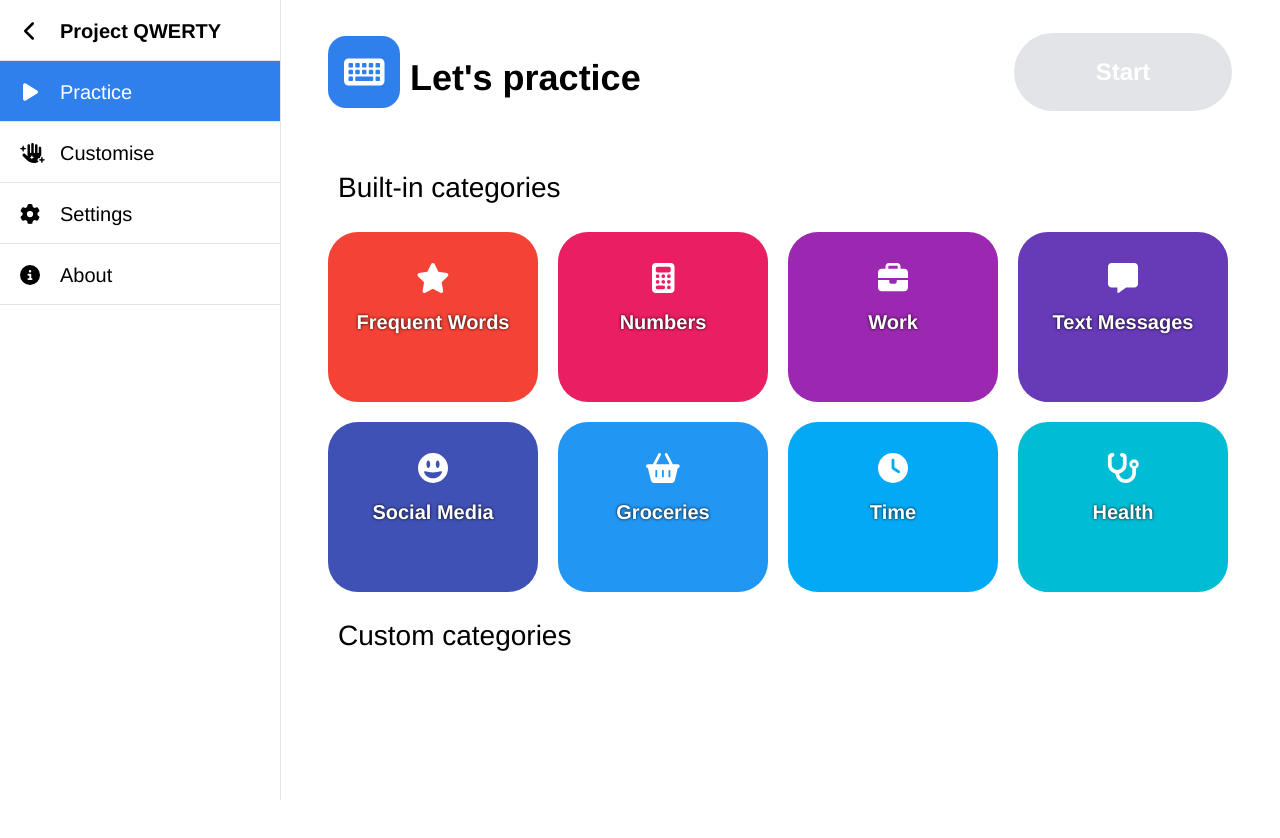
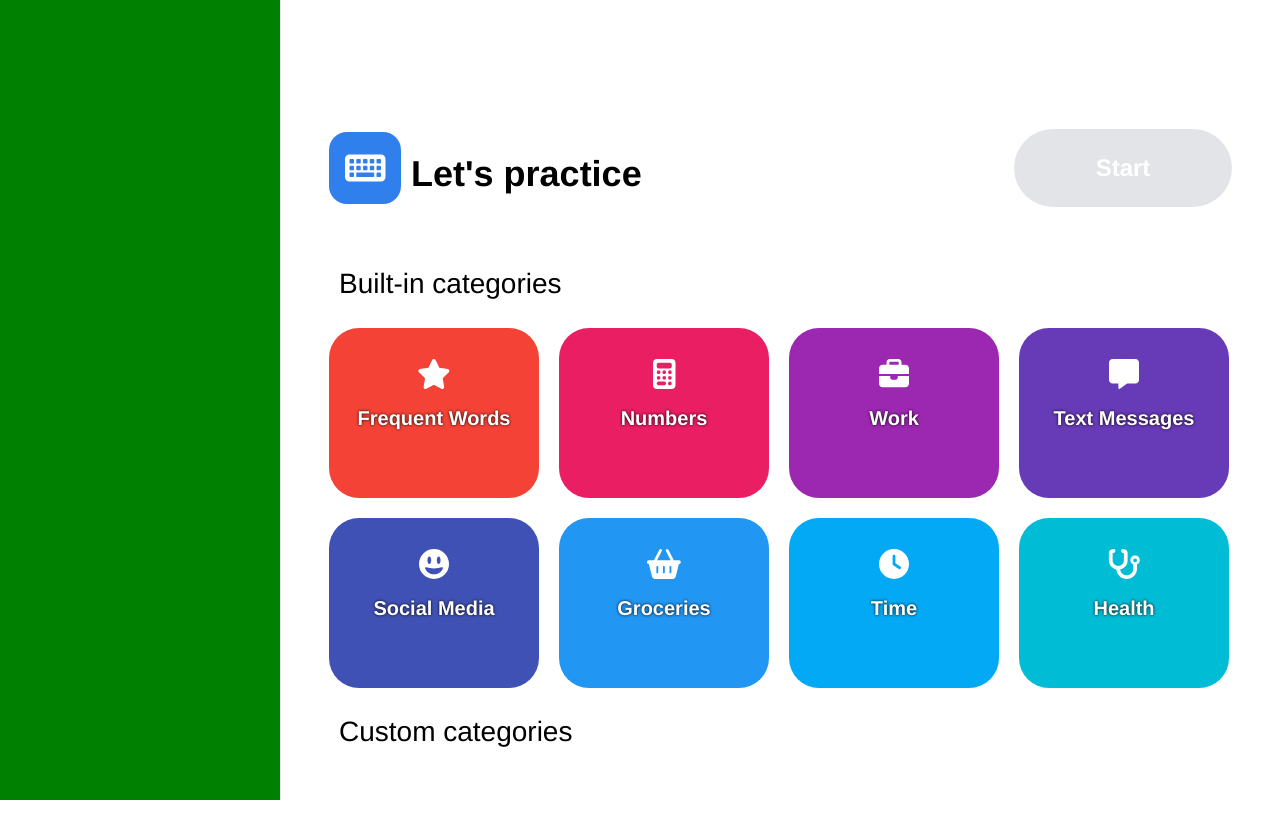
Before and after one commit to project-qwerty/project-qwerty, a Vue app: page /select-categories in a window 1280 px wide. Shown: the top 838 px of the page. Before the commit the page ends 800 px from the top, so only its background shows below. Built offline with nearby package versions, Linux system fonts and the light colour scheme.

Commit message:
WIP mobile nav before window resize detection

```diff
--- a/src/assets/css/global.css
+++ b/src/assets/css/global.css
@@ -40,9 +40,13 @@ html, body, #app {
 
 body {
   margin: 0;
-
   /* disable double-tap zoom */
   touch-action: manipulation;
+}
+
+a {
+  text-decoration: none;
+  color: inherit;
 }
 
 button {
@@ -64,6 +68,17 @@ button {
 
 /* global classes */
 
+.page-content {
+  margin-top: 6rem;
+  z-index: 1;
+}
+
+.page-layout {
+  display: flex;
+  flex-direction: column;
+  z-index: 0;
+}
+
 .qwerty-text-input {
   /* this makes width: 100% work correctly with the padding */
   box-sizing: border-box;
@@ -73,3 +88,13 @@ button {
   border: solid 2px var(--faint-colour);
   border-radius: 0.5em;
 }
+
+@media (min-width: 1024px) {
+  .page-content {
+    padding: 0 48px 96px 48px;
+  }
+
+  .page-layout {
+    flex-direction: row;
+  }
+}
--- /dev/null
+++ b/src/components/Nav.vue
@@ -0,0 +1,157 @@
+<template>
+  <div class="nav-container">
+    <div class="mobile-menu-toggle">
+      <button class="show-menu" v-if="showMenu" @click="showMenu = false">
+        <font-awesome-icon class="toggle-icon" icon="xmark" />
+      </button>
+      <button class="hide-menu" v-if="!showMenu" @click="showMenu = true">
+        <font-awesome-icon class="toggle-icon" icon="bars" />
+      </button>
+    </div>
+    <nav v-if="showMenu">
+      <router-link
+          @click="showMenu = false"
+          v-for="button in navLinks" :key="button.path"
+          :to="button.path">
+        <RowButton
+            :text="button.text"
+            :icon="button.icon"
+            :bold="button.bold"
+            :active="$route.path.startsWith(button.path) && button.path !== '/'" />
+      </router-link>
+    </nav>
+  </div>
+</template>
+
+
+<script>
+  import RowButton from '@/components/RowButton.vue';
+
+  export default {
+    components: {
+      RowButton,
+    },
+    data() {
+      return {
+        navLinks: [
+          { path: '/',                  text: 'Project QWERTY', icon: 'house',         bold: true,  },
+          { path: '/select-categories', text: 'Practice',       icon: 'play',          bold: false, },
+          { path: '/custom-categories', text: 'Customise',      icon: 'hand-sparkles', bold: false, },
+          { path: '/settings',          text: 'Settings',       icon: 'gear',          bold: false, },
+          { path: '/about',             text: 'About',          icon: 'circle-info',   bold: false, },
+        ],
+        showMenu: false,
+      }
+    },
+  }
+</script>
+
+
+<style>
+
+  nav {
+    display: flex;
+    flex-direction: column;
+    margin-top: 4rem;
+    overflow-y: hidden;
+  }
+
+  nav a {
+    border-bottom: solid 1px var(--faint-colour);
+    font-size: 20px;
+  }
+
+  nav a:first-of-type {
+    font-weight: bold;
+  }
+
+  .hide-menu {
+    font-size: 2rem;
+  }
+
+  .mobile-menu-toggle {
+    background: var(--background-colour);
+    box-shadow: rgba(0, 0, 0, 0.15) 0px 1px 3px;
+    display: flex;
+    justify-content: flex-end;
+    position: fixed;
+    left: 0;
+    right: 0;
+  }
+
+  .nav-container {
+    background: var(--background-colour);
+    display: flex;
+    flex-direction: column;
+    height: 100vh;
+    position: fixed;
+    width: 100vw;
+    z-index: 2;
+  }
+
+  .show-menu {
+    font-size: 3rem;
+  }
+
+  .toggle-icon {
+    padding: 0.5rem 1.5rem;
+  }
+
+  @media (min-width: 1024px) {
+    nav {
+      margin-top: 0;
+    }
+
+    .mobile-menu-toggle {
+      display: none;
+    }
+
+    .nav-container {
+      background: green;
+      border-right: solid 1px var(--faint-colour);
+      position: relative;
+      min-width: var(--sidebar-width);
+      width: var(--sidebar-width);
+    }
+  }
+
+</style>
+
+<!--.sidebar {-->
+<!--/* external shape */-->
+<!--position: fixed;-->
+<!--width: var(&#45;&#45;sidebar-width);-->
+<!--height: 100%;-->
+
+<!--/* internal layout */-->
+<!--display: flex;-->
+<!--flex-direction: column;-->
+
+
+<!--}-->
+
+<!--.sidebar a {-->
+<!--border-bottom: solid 1px var(&#45;&#45;faint-colour);-->
+
+<!--font-size: 20px;-->
+
+<!--/* disable default styling for links */-->
+<!--text-decoration: none;-->
+<!--color: inherit;-->
+<!--}-->
+
+<!--.sidebar a:first-of-type {-->
+<!--font-weight: bold;-->
+<!--}-->
+
+<!--.sidebar-page-content {-->
+<!--/* take up the remaining space on the right */-->
+<!--position: absolute;-->
+<!--left: var(&#45;&#45;sidebar-width);-->
+<!--right: 0;-->
+
+<!--padding-left: 48px;-->
+<!--padding-right: 48px;-->
+
+<!--padding-bottom: 96px;-->
+<!--}-->
--- a/src/components/NavSidebar.vue
+++ /dev/null
@@ -1,79 +0,0 @@
-<template>
-  <nav class="sidebar">
-    <router-link
-        v-for="button in navLinks" :key="button.path"
-        :to="button.path">
-      <RowButton
-          :text="button.text"
-          :icon="button.icon"
-          :bold="button.bold"
-          :active="$route.path.startsWith(button.path) && button.path !== '/'" />
-    </router-link>
-  </nav>
-</template>
-
-
-<script>
-  import RowButton from '@/components/RowButton.vue';
-
-  export default {
-    components: {
-      RowButton,
-    },
-    data() {
-      return {
-        navLinks: [
-          { path: '/',                  text: 'Project QWERTY', icon: 'chevron-left',  bold: true,  },
-          { path: '/select-categories', text: 'Practice',       icon: 'play',          bold: false, },
-          { path: '/custom-categories', text: 'Customise',      icon: 'hand-sparkles', bold: false, },
-          { path: '/settings',          text: 'Settings',       icon: 'gear',          bold: false, },
-          { path: '/about',             text: 'About',          icon: 'circle-info',   bold: false, },
-        ],
-      }
-    },
-  }
-</script>
-
-
-<style>
-  /* This style is !!! NOT !!! scoped - it exports the sidebar-page-content class for pages with the navbar to use */
-
-  .sidebar {
-    /* external shape */
-    position: fixed;
-    width: var(--sidebar-width);
-    height: 100%;
-
-    /* internal layout */
-    display: flex;
-    flex-direction: column;
-
-    border-right: solid 1px var(--faint-colour);
-  }
-
-  .sidebar a {
-    border-bottom: solid 1px var(--faint-colour);
-
-    font-size: 20px;
-
-    /* disable default styling for links */
-    text-decoration: none;
-    color: inherit;
-  }
-
-  .sidebar a:first-of-type {
-    font-weight: bold;
-  }
-
-  .sidebar-page-content {
-    /* take up the remaining space on the right */
-    position: absolute;
-    left: var(--sidebar-width);
-    right: 0;
-
-    padding-left: 48px;
-    padding-right: 48px;
-
-    padding-bottom: 96px;
-  }
-</style>
--- a/src/components/RowButton.vue
+++ b/src/components/RowButton.vue
@@ -66,7 +66,6 @@
 
   .text {
     margin-left: 10px;
-
     padding-right: 1em;
   }
 
--- a/src/main.js
+++ b/src/main.js
@@ -3,9 +3,9 @@ import App from './App.vue'
 import router from './router'
 import { library } from '@fortawesome/fontawesome-svg-core'
 import { FontAwesomeIcon } from '@fortawesome/vue-fontawesome'
-import { faGear, faChevronLeft, faEye, faBackspace, faPlay, faHandSparkles, faCircleInfo, faCircleQuestion, faCheck, faRepeat, faFont, faList, faStopwatch, faStar, faBasketShopping, faStethoscope, faCalculator, faFaceGrinWide, faMessage, faClock, faBriefcase, faKeyboard, faPlus, faEllipsisVertical, faTrashCan, faRightFromBracket, faRightToBracket, faX, faICursor, faCircleCheck, faTrophy, faArrowRotateRight, faMinus, faPen } from '@fortawesome/free-solid-svg-icons'
+import { faBars, faHouse, faXmark, faGear, faChevronLeft, faEye, faBackspace, faPlay, faHandSparkles, faCircleInfo, faCircleQuestion, faCheck, faRepeat, faFont, faList, faStopwatch, faStar, faBasketShopping, faStethoscope, faCalculator, faFaceGrinWide, faMessage, faClock, faBriefcase, faKeyboard, faPlus, faEllipsisVertical, faTrashCan, faRightFromBracket, faRightToBracket, faX, faICursor, faCircleCheck, faTrophy, faArrowRotateRight, faMinus, faPen } from '@fortawesome/free-solid-svg-icons'
 
-library.add(faGear, faChevronLeft, faEye, faBackspace, faPlay, faHandSparkles, faCircleInfo, faCircleQuestion, faCheck, faRepeat, faFont, faList, faStopwatch, faStar, faBasketShopping, faStethoscope, faCalculator, faFaceGrinWide, faMessage, faClock, faBriefcase, faKeyboard, faPlus, faEllipsisVertical, faTrashCan, faRightFromBracket, faRightToBracket, faX, faICursor, faCircleCheck, faTrophy, faArrowRotateRight, faMinus, faPen)
+library.add(faBars, faHouse, faXmark, faGear, faChevronLeft, faEye, faBackspace, faPlay, faHandSparkles, faCircleInfo, faCircleQuestion, faCheck, faRepeat, faFont, faList, faStopwatch, faStar, faBasketShopping, faStethoscope, faCalculator, faFaceGrinWide, faMessage, faClock, faBriefcase, faKeyboard, faPlus, faEllipsisVertical, faTrashCan, faRightFromBracket, faRightToBracket, faX, faICursor, faCircleCheck, faTrophy, faArrowRotateRight, faMinus, faPen)
 
 Vue.component('font-awesome-icon', FontAwesomeIcon)
 
--- a/src/views/About.vue
+++ b/src/views/About.vue
@@ -1,6 +1,6 @@
 <template>
   <div>
-    <NavSidebar />
+    <Nav />
 
     <div class="sidebar-page-content">
       <IconHeader :major="true" text="About" icon="circle-info" iconColour="var(--primary-colour)" />
@@ -88,13 +88,13 @@
 
 
 <script>
-import NavSidebar from '@/components/NavSidebar.vue';
+import Nav from '@/components/Nav.vue';
 import CollapsibleSection from '@/components/CollapsibleSection.vue';
 import IconHeader from '@/components/IconHeader.vue';
 
 export default {
   components: {
-    NavSidebar,
+    Nav,
     CollapsibleSection,
     IconHeader,
   },
--- a/src/views/CustomCategories.vue
+++ b/src/views/CustomCategories.vue
@@ -1,6 +1,6 @@
 <template>
   <div>
-    <NavSidebar />
+    <Nav />
 
     <div class="sidebar-page-content">
       <div class="category-list-section"
@@ -66,7 +66,7 @@
   import Colours from '@/functions/Colours.js'
   import Validation from '@/functions/Validation.js';
 
-  import NavSidebar from '@/components/NavSidebar.vue';
+  import Nav from '@/components/Nav.vue';
   import Modal from '@/components/Modal.vue';
   import ActionButton from '@/components/ActionButton.vue';
   import IconHeader from '@/components/IconHeader.vue';
@@ -75,7 +75,7 @@
 
   export default {
     components: {
-      NavSidebar,
+      Nav,
       Modal,
       ActionButton,
       IconHeader,
--- a/src/views/CustomCategory.vue
+++ b/src/views/CustomCategory.vue
@@ -1,6 +1,6 @@
 <template>
   <div>
-    <NavSidebar />
+    <Nav />
 
     <div class="sidebar-page-content">
       <RowButton
@@ -97,7 +97,7 @@
   import Colours from '@/functions/Colours.js'
   import Validation from '@/functions/Validation.js';
 
-  import NavSidebar from '@/components/NavSidebar.vue';
+  import Nav from '@/components/Nav.vue';
   import RowButton from '@/components/RowButton.vue';
   import IconHeader from '@/components/IconHeader.vue';
   import ActionButton from '@/components/ActionButton.vue';
@@ -107,7 +107,7 @@
 
   export default {
     components: {
-      NavSidebar,
+      Nav,
       RowButton,
       IconHeader,
       ActionButton,
--- a/src/views/SelectCategories.vue
+++ b/src/views/SelectCategories.vue
@@ -1,8 +1,8 @@
 <template>
-  <div>
-    <NavSidebar />
+  <div class="page-layout">
+    <Nav />
 
-    <div class="sidebar-page-content">
+    <div class="page-content">
       <header>
         <IconHeader
             icon="keyboard"
@@ -52,14 +52,14 @@
 
   import ActionButton from '@/components/ActionButton.vue';
   import ToggleTile from '@/components/ToggleTile.vue';
-  import NavSidebar from '@/components/NavSidebar.vue';
+  import Nav from '@/components/Nav.vue';
   import IconHeader from '@/components/IconHeader.vue';
 
   export default {
     components: {
       ActionButton,
       ToggleTile,
-      NavSidebar,
+      Nav,
       IconHeader,
     },
     data() {
--- a/src/views/Settings.vue
+++ b/src/views/Settings.vue
@@ -1,6 +1,6 @@
 <template>
   <div>
-    <NavSidebar />
+    <Nav />
 
     <div class="sidebar-page-content">
       <IconHeader :major="true" text="Settings" icon="gear" iconColour="var(--primary-colour)" />
@@ -99,7 +99,7 @@
 <script>
   import LocalStorage from '@/functions/LocalStorage.js';
 
-  import NavSidebar from '@/components/NavSidebar.vue';
+  import Nav from '@/components/Nav.vue';
   import ShowAllSelector from '@/components/ShowAllSelector.vue';
   import IconHeader from '@/components/IconHeader.vue';
   import ShowCurrentSelector from '@/components/ShowCurrentSelector.vue';
@@ -128,7 +128,7 @@
       this.wordDisplayCapitalization = LocalStorage.getSetting('wordDisplayCapitalization');
     },
     components: {
-      NavSidebar,
+      Nav,
       ShowAllSelector,
       IconHeader,
       ShowCurrentSelector,
```
